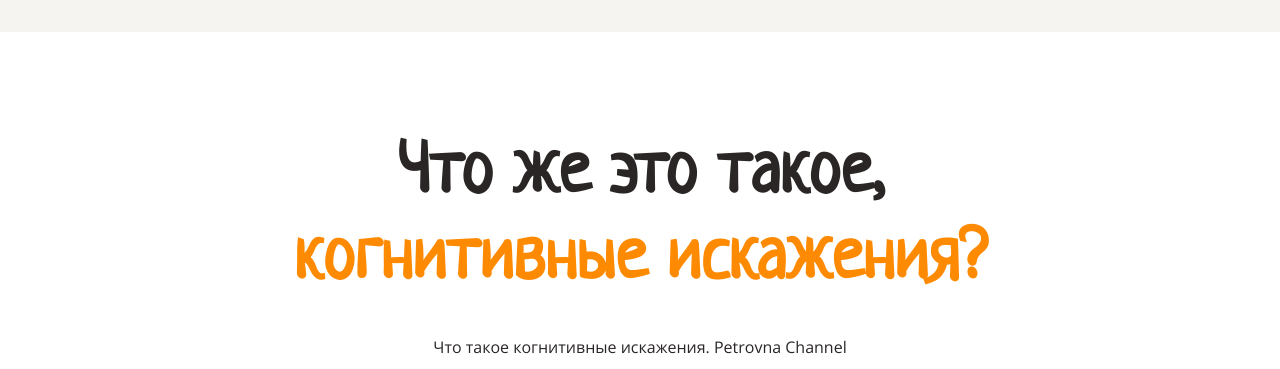
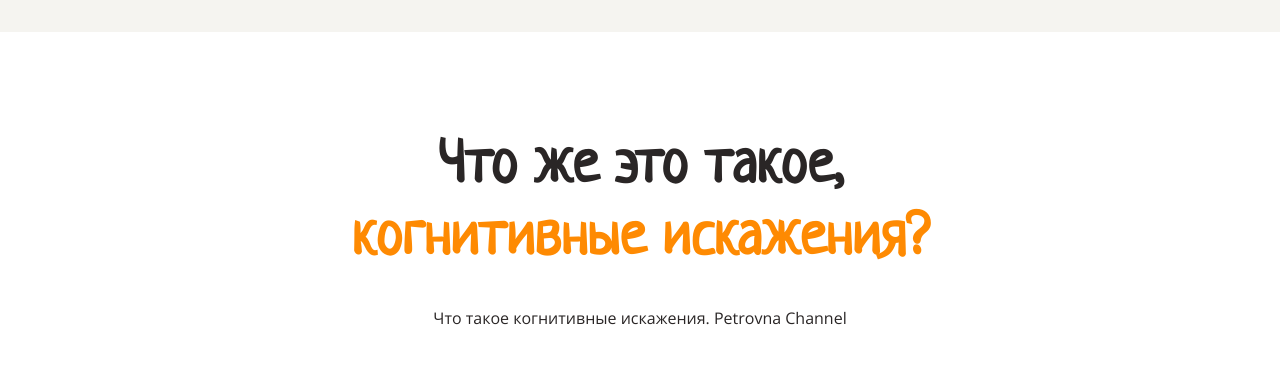
Before and after one commit to mmargo12/layout-designer-project-lvl1, a website: page src/index.html in a window 1280 px wide. Shown: the part 880-1249 px from the top of the page. Drawn offline with Linux system fonts and the light colour scheme.

Commit message:
попытка исправить №2. секция видео

```diff
--- a/src/index.html
+++ b/src/index.html
@@ -36,8 +36,8 @@
     <main>
         <section class="video-section">
             <div class="video-content">
-                <h1 class="video-title">Что же это такое, <br><span class="text-orange">когнитивные искажения?</span>
-                </h1>
+                <h2 class="video-title">Что же это такое, <br><span class="text-orange">когнитивные искажения?</span>
+                </h2>
                 <p class="video-text">Что такое когнитивные искажения. Petrovna Channel</p>
                 <iframe class="video" width="919" height="569" src="https://www.youtube.com/embed/jie9AizBqss"
                     frameborder="0" allowfullscreen></iframe>
```
